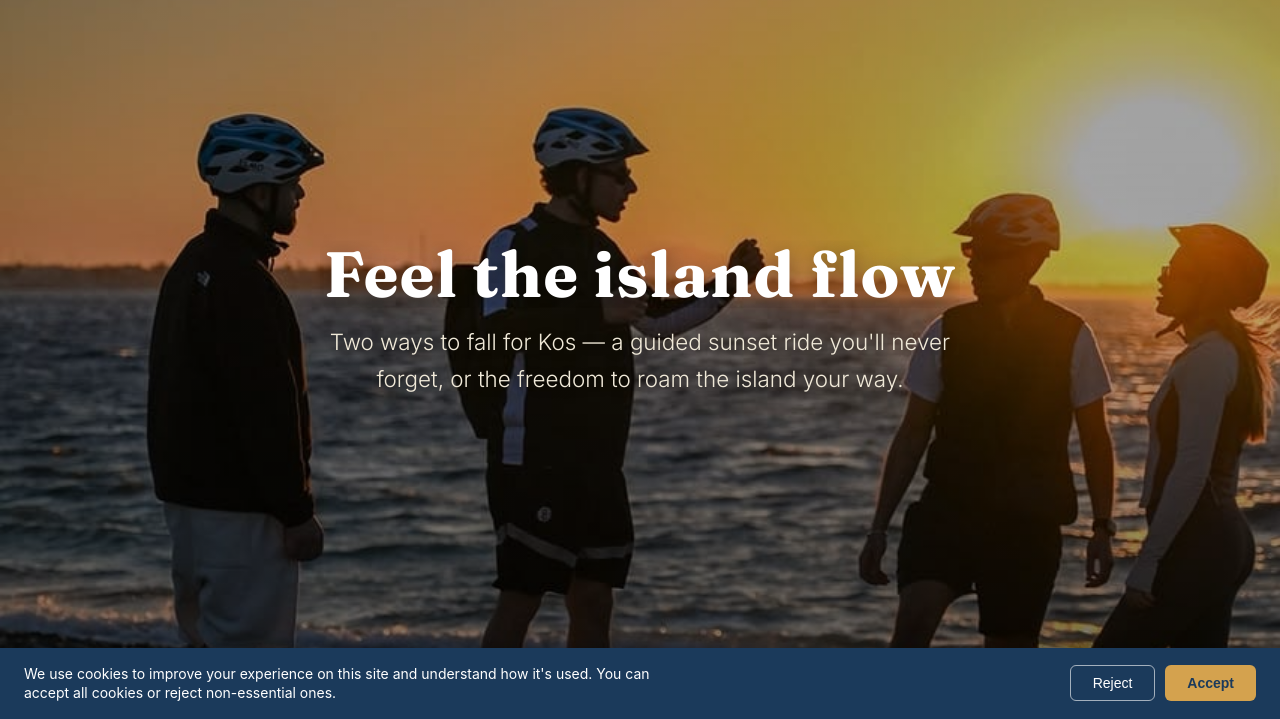
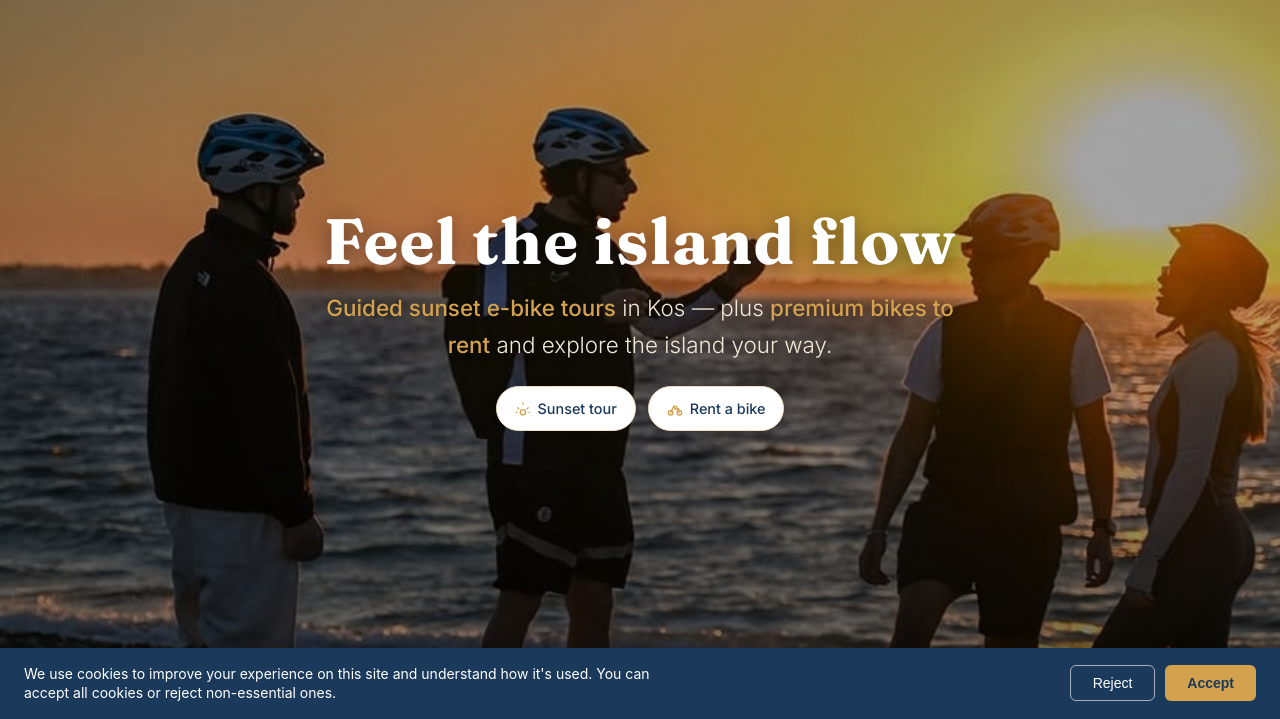
Before and after one commit to anifaspanos-create/kos-emotion-site, a plain HTML site: page index.html in a window 1280 px wide. Shown: the part 81-800 px from the top of the page. Drawn offline with Linux system fonts and the light colour scheme.

Commit message:
Interactive hero sub-headline with chips

```diff
--- a/index.html
+++ b/index.html
@@ -74,7 +74,17 @@
   <div class="hero-overlay"></div>
   <div class="hero-content">
     <h1 class="hero-slogan">Feel the island flow</h1>
-    <p class="hero-sub">Two ways to fall for Kos — a guided sunset ride you'll never forget, or the freedom to roam the island your way.</p>
+    <p class="hero-sub"><span class="key">Guided sunset e-bike tours</span> in Kos — plus <span class="key">premium bikes to rent</span> and explore the island your way.</p>
+    <div class="hero-chips">
+      <a href="#experience" class="chip">
+        <svg viewBox="0 0 24 24" width="16" height="16" fill="none" stroke="currentColor" stroke-width="2" stroke-linecap="round" stroke-linejoin="round" aria-hidden="true" focusable="false"><circle cx="12" cy="17" r="4"></circle><path d="M12 3v2M4.2 10.2l1.4 1.4M19.8 10.2l-1.4 1.4M2 17h1M21 17h1"></path></svg>
+        <span>Sunset tour</span>
+      </a>
+      <a href="#rentals" class="chip">
+        <svg viewBox="0 0 24 24" width="16" height="16" fill="none" stroke="currentColor" stroke-width="2" stroke-linecap="round" stroke-linejoin="round" aria-hidden="true" focusable="false"><circle cx="5.5" cy="17.5" r="3.5"></circle><circle cx="18.5" cy="17.5" r="3.5"></circle><path d="M5.5 17.5 10 8h4l4.5 9.5M10 8l2 4h6"></path></svg>
+        <span>Rent a bike</span>
+      </a>
+    </div>
   </div>
 </section>
 
--- a/style.css
+++ b/style.css
@@ -247,11 +247,6 @@
   text-shadow: 0 4px 20px rgba(0,0,0,0.4);
 }
 
-html.js-enabled .hero-slogan {
-  clip-path: inset(0 100% 0 0);
-  animation: hero-typewriter 1.3s steps(20, end) 0.1s both;
-}
-
 .hero-sub {
   margin-top: 16px;
   font-size: clamp(1rem, 2vw, 1.25rem);
@@ -260,26 +255,74 @@
   text-shadow: 0 2px 10px rgba(0,0,0,0.4);
 }
 
+.hero-sub .key {
+  color: var(--accent);
+  font-weight: 500;
+}
+
+.hero-chips {
+  display: flex;
+  flex-wrap: wrap;
+  justify-content: center;
+  gap: 12px;
+  margin-top: 22px;
+}
+
+.chip {
+  display: inline-flex;
+  align-items: center;
+  gap: 7px;
+  background: #fff;
+  border: 1px solid color-mix(in srgb, var(--gold) 35%, white);
+  color: var(--navy);
+  font-family: var(--font-body);
+  font-weight: 500;
+  font-size: 0.9rem;
+  padding: 10px 18px;
+  border-radius: 999px;
+  text-decoration: none;
+  box-shadow: 0 2px 10px rgba(0,0,0,0.12);
+  transition: transform 0.2s ease, box-shadow 0.2s ease;
+}
+
+.chip svg {
+  color: var(--accent);
+  flex-shrink: 0;
+}
+
+.chip:hover {
+  transform: translateY(-3px);
+  box-shadow: 0 6px 16px rgba(24,59,92,0.2);
+}
+
+html.js-enabled .hero-slogan {
+  opacity: 0;
+  transform: translateY(12px);
+  animation: hero-rise 0.7s ease 0.1s both;
+}
+
 html.js-enabled .hero-sub {
   opacity: 0;
-  animation: hero-sub-fade 0.8s ease 1.5s both;
+  transform: translateY(12px);
+  animation: hero-rise 0.7s ease 0.35s both;
 }
 
-@keyframes hero-typewriter {
-  to { clip-path: inset(0 0 0 0); }
+html.js-enabled .hero-chips {
+  opacity: 0;
+  transform: translateY(12px);
+  animation: hero-rise 0.7s ease 0.6s both;
 }
 
-@keyframes hero-sub-fade {
-  to { opacity: 1; }
+@keyframes hero-rise {
+  to { opacity: 1; transform: translateY(0); }
 }
 
 @media (prefers-reduced-motion: reduce) {
-  html.js-enabled .hero-slogan {
-    clip-path: none;
-    animation: none;
-  }
-  html.js-enabled .hero-sub {
+  html.js-enabled .hero-slogan,
+  html.js-enabled .hero-sub,
+  html.js-enabled .hero-chips {
     opacity: 1;
+    transform: none;
     animation: none;
   }
 }
```
